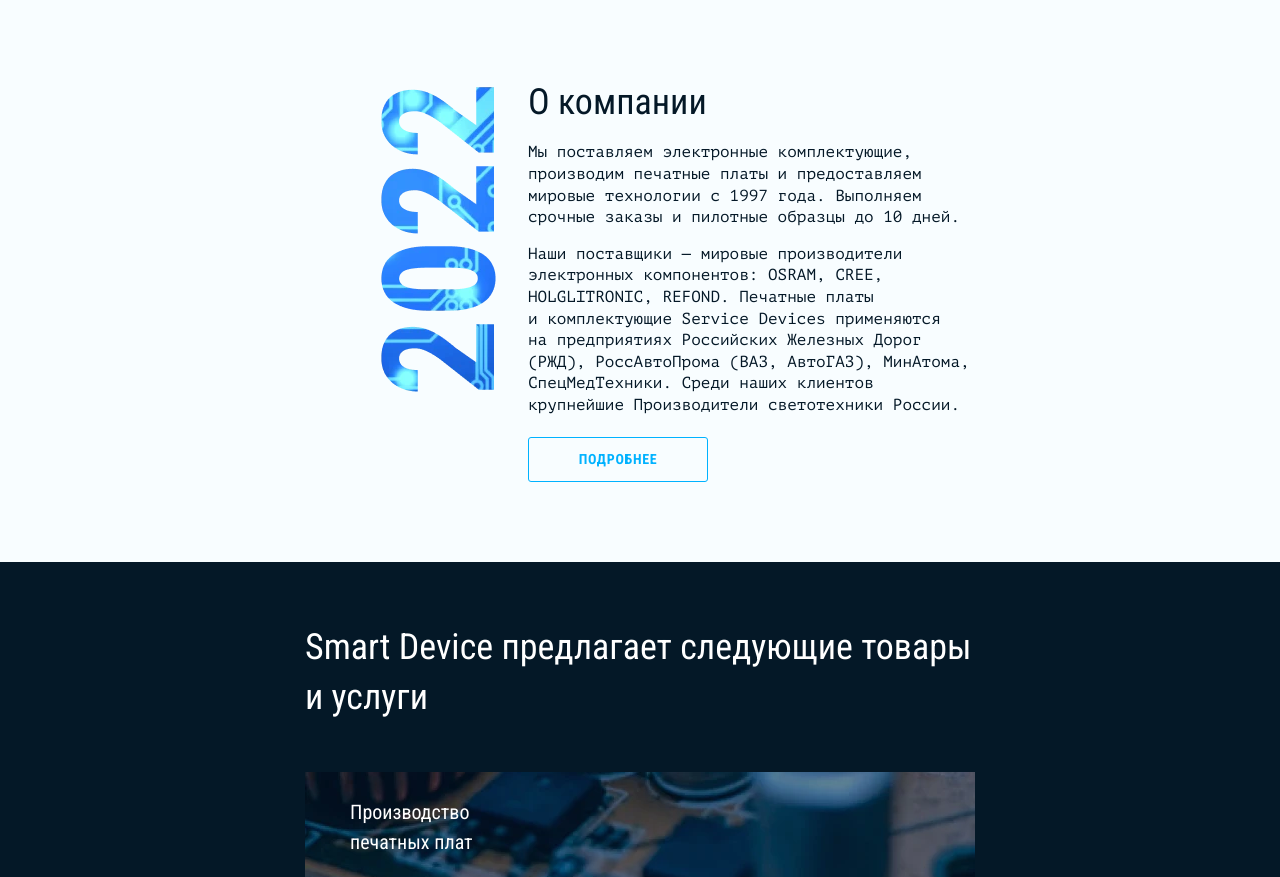
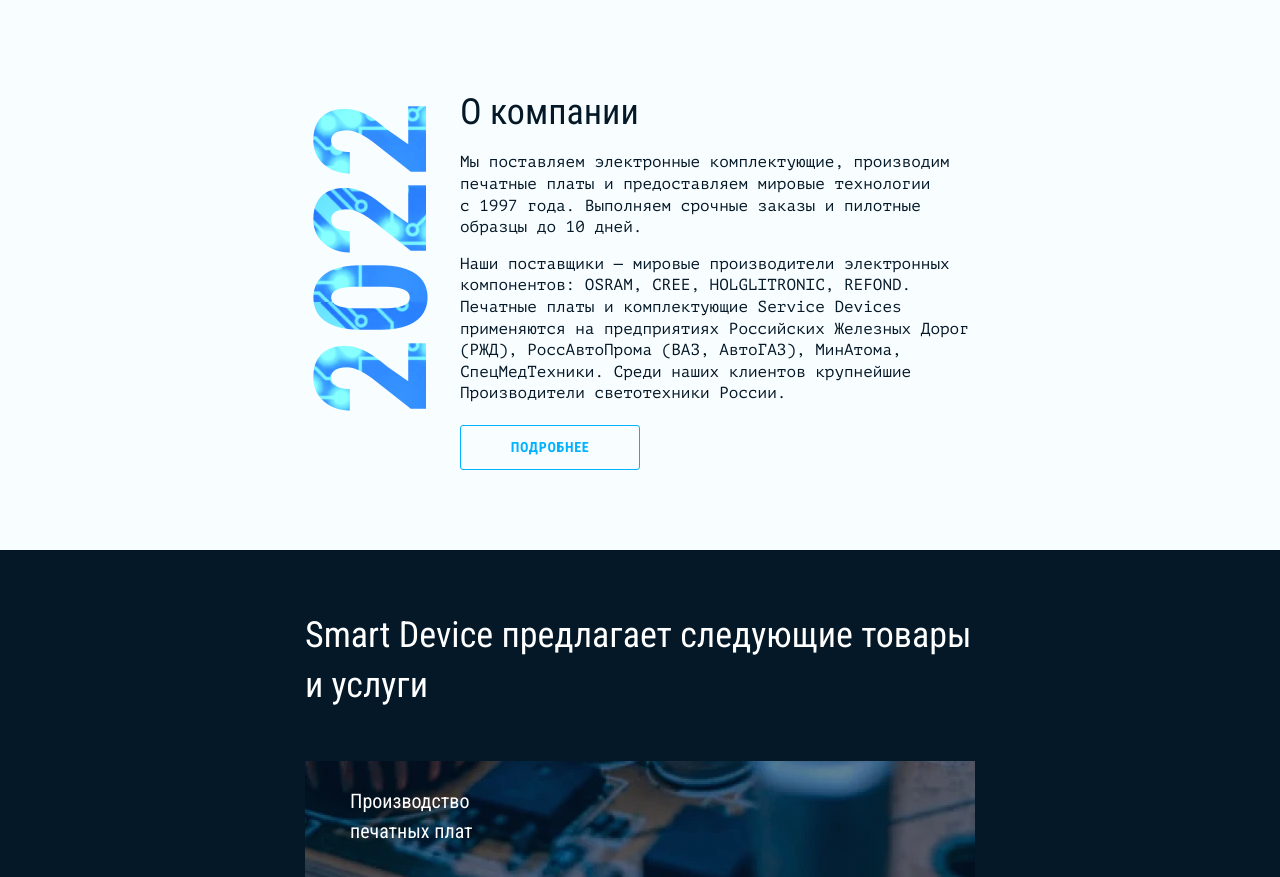
Before and after one commit to aysaY-OvO/Smart-Device, a website: page source/index.html in a window 1280 px wide. Shown: the part 1533-2410 px from the top of the page. Drawn offline with nearby package versions, Linux system fonts and the light colour scheme; files that its build step writes are made by us from their sources; files whose address does not match are found by name.

Commit message:
fix about year

```diff
--- a/source/index.html
+++ b/source/index.html
@@ -97,10 +97,7 @@
 
         <section class="about">
           <div class="about__wrapper">
-            <picture class="about__image">
-              <source type="image/webp" srcset="./img/images/about-2022.webp" media="(min-width: 770px)" width="150" height="320">
-              <img src="./img/images/about-2022.png" alt="" width="150" height="320">
-            </picture>
+            <span class="about__year-text">2022</span>
             <div class="about__content-wrapper">
               <h2 class="title">О компании</h2>
               <p>
--- a/source/sass/blocks/about.scss
+++ b/source/sass/blocks/about.scss
@@ -1,15 +1,15 @@
 .about__wrapper {
   width: 1220px;
   margin: 0 auto;
-  padding-left: 250px;
+  padding-left: 220px;
   margin-bottom: 100px;
   position: relative;
 
   @include vp-1919 {
     width: 674px;
-    padding-left: 225px;
+    padding-left: 157px;
     margin-bottom: 80px;
-    margin-top: 80px;
+    margin-top: 90px;
   }
 
   @include vp-769 {
@@ -22,12 +22,25 @@
   }
 }
 
-.about__image {
+.about__year-text {
+  display: flex;
+  align-items: center;
+  justify-content: center;
   position: absolute;
-  left: 0;
+  width: 320px;
+  height: 150px;
+  left: -100px;
+  top: 25%;
+  font-family: $ff-roboto-condensed;
+  font-size: 156.25px;
+  font-weight: 700;
+  background-image: url("../img/images/about-year-background.jpg");
+  background-clip: text;
+  -webkit-text-fill-color: transparent;
+  transform: rotate(270deg);
 
   @include vp-1919 {
-    left: 46px;
+    left: -90px;
   }
 
   @include vp-769 {
--- a/source/sass/blocks/advantages.scss
+++ b/source/sass/blocks/advantages.scss
@@ -1,6 +1,6 @@
 .advantages__wrapper {
   margin-top: 120px;
-  margin-bottom: 120px;
+  margin-bottom: 110px;
   width: 100%;
   padding-left: 350px;
   padding-right: 350px;
```
Also changed, not shown: build/css/style.css, build/css/style.min.css, build/img/images/about-year-background.jpg (added), build/index.html, source/img/images/about-year-background.jpg (added), 1 other file.
